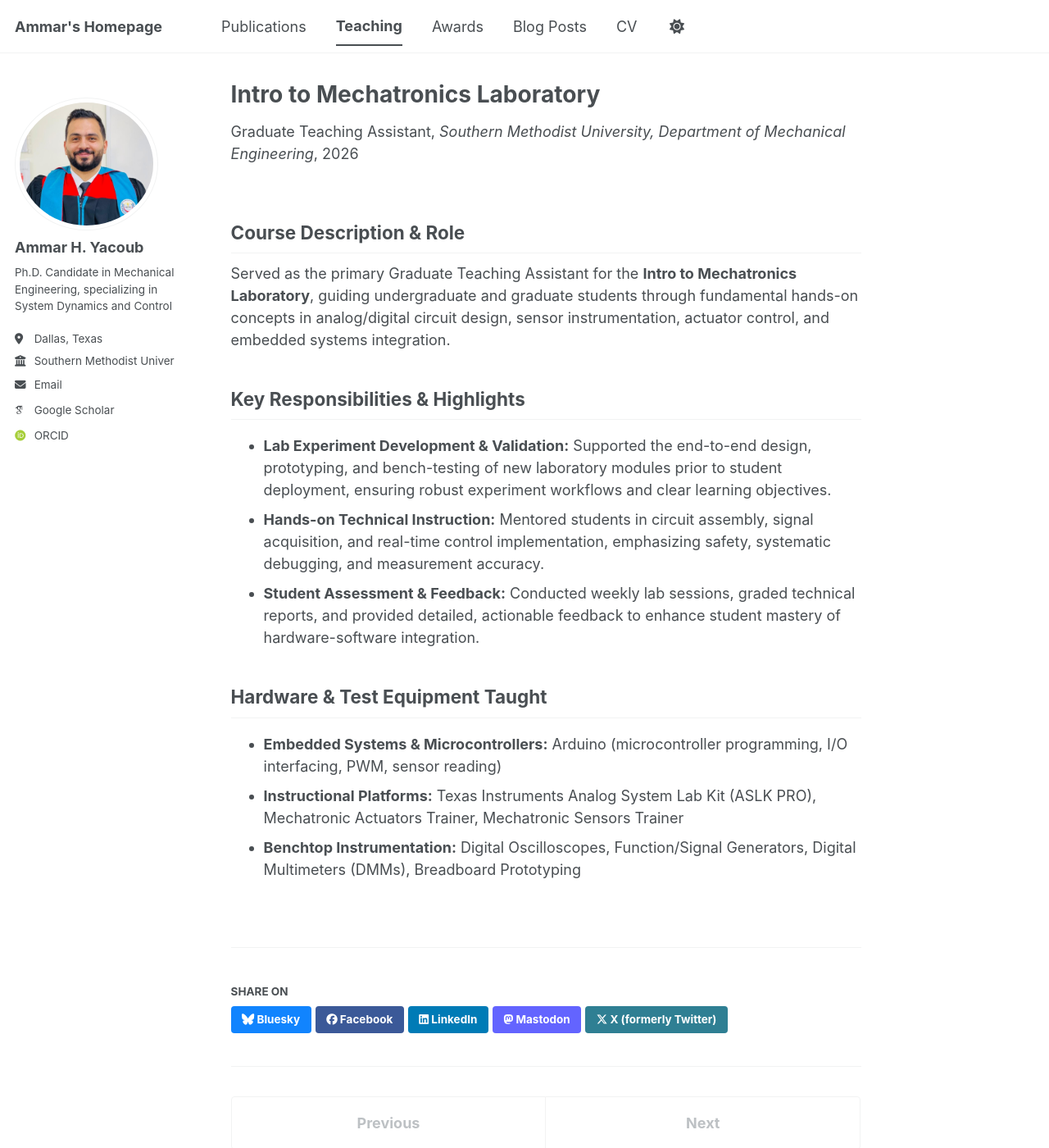
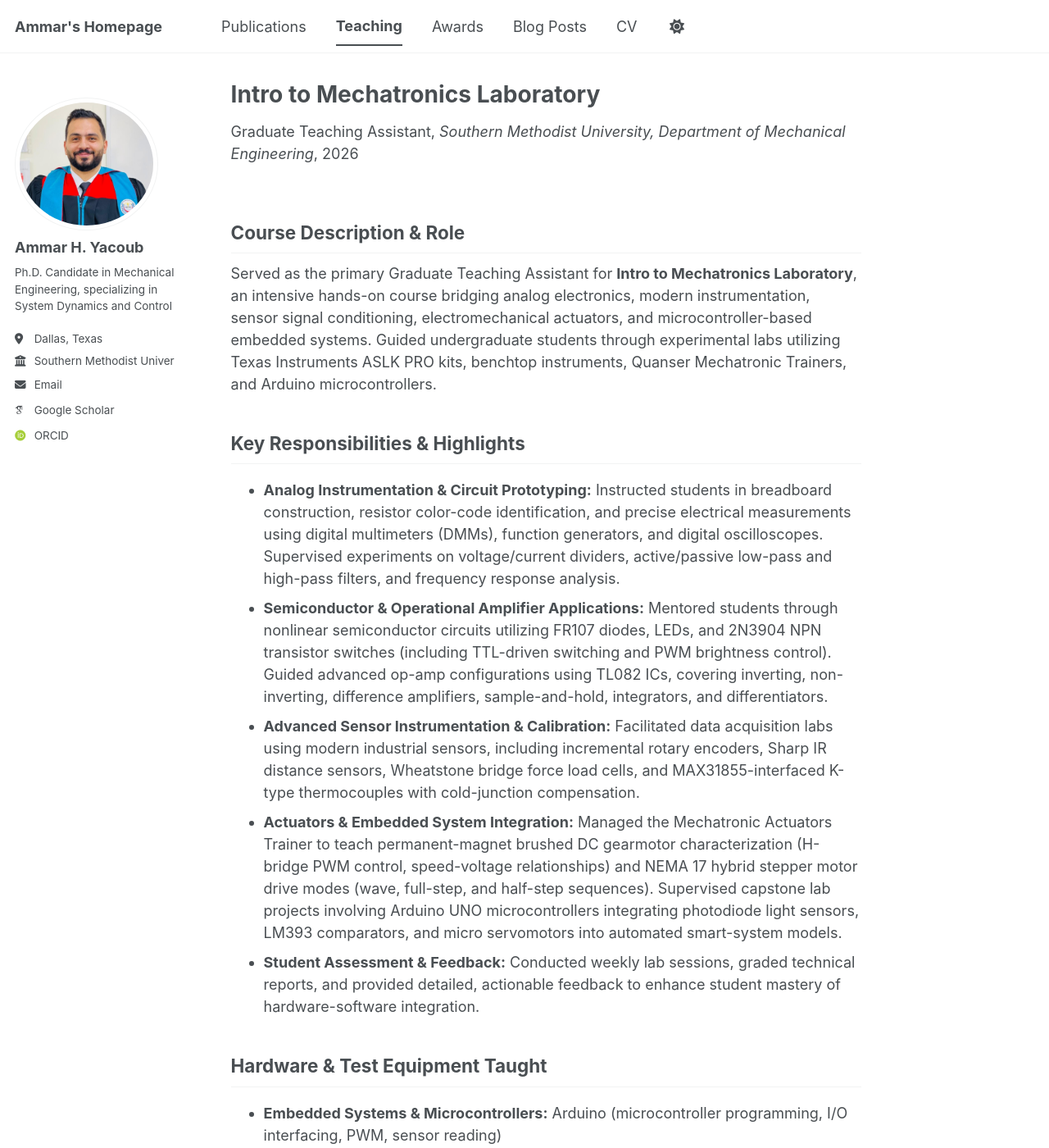
Before and after one commit to AmmarYacoub/AmmarYacoub.github.io, a Jekyll site: the page built from _teaching/Mechatronics.md, in a window 1280 px wide and 1400 px high. Shown: the whole window at 82% size. Built offline with Jekyll 4.4.1, drawn with Linux system fonts in a browser that asks for light colours; some web fonts are replaced; a script bundle is joined from its source files by our own code; library files that are not in the unit come from our copies.

Commit message:
Enhance Mechatronics course description and responsibilities
Expanded course description and key responsibilities for the Graduate Teaching Assistant role in the Intro to Mechatronics Laboratory. Added details on lab experiments, technical instruction, and equipment used.

```diff
--- a/_teaching/Mechatronics.md
+++ b/_teaching/Mechatronics.md
@@ -9,14 +9,18 @@ location: "Dallas, TX"
 ---
 
 ## Course Description & Role
-Served as the primary Graduate Teaching Assistant for the **Intro to Mechatronics Laboratory**, guiding undergraduate and graduate students through fundamental hands-on concepts in analog/digital circuit design, sensor instrumentation, actuator control, and embedded systems integration.
+Served as the primary Graduate Teaching Assistant for **Intro to Mechatronics Laboratory**, an intensive hands-on course bridging analog electronics, modern instrumentation, sensor signal conditioning, electromechanical actuators, and microcontroller-based embedded systems. Guided undergraduate students through experimental labs utilizing Texas Instruments ASLK PRO kits, benchtop instruments, Quanser Mechatronic Trainers, and Arduino microcontrollers.
 
 ## Key Responsibilities & Highlights
-* **Lab Experiment Development & Validation:** Supported the end-to-end design, prototyping, and bench-testing of new laboratory modules prior to student deployment, ensuring robust experiment workflows and clear learning objectives.
-* **Hands-on Technical Instruction:** Mentored students in circuit assembly, signal acquisition, and real-time control implementation, emphasizing safety, systematic debugging, and measurement accuracy.
+* **Analog Instrumentation & Circuit Prototyping:** Instructed students in breadboard construction, resistor color-code identification, and precise electrical measurements using digital multimeters (DMMs), function generators, and digital oscilloscopes. Supervised experiments on voltage/current dividers, active/passive low-pass and high-pass filters, and frequency response analysis.
+* **Semiconductor & Operational Amplifier Applications:** Mentored students through nonlinear semiconductor circuits utilizing FR107 diodes, LEDs, and 2N3904 NPN transistor switches (including TTL-driven switching and PWM brightness control). Guided advanced op-amp configurations using TL082 ICs, covering inverting, non-inverting, difference amplifiers, sample-and-hold, integrators, and differentiators.
+* **Advanced Sensor Instrumentation & Calibration:** Facilitated data acquisition labs using modern industrial sensors, including incremental rotary encoders, Sharp IR distance sensors, Wheatstone bridge force load cells, and MAX31855-interfaced K-type thermocouples with cold-junction compensation.
+* **Actuators & Embedded System Integration:** Managed the Mechatronic Actuators Trainer to teach permanent-magnet brushed DC gearmotor characterization (H-bridge PWM control, speed-voltage relationships) and NEMA 17 hybrid stepper motor drive modes (wave, full-step, and half-step sequences). Supervised capstone lab projects involving Arduino UNO microcontrollers integrating photodiode light sensors, LM393 comparators, and micro servomotors into automated smart-system models.
 * **Student Assessment & Feedback:** Conducted weekly lab sessions, graded technical reports, and provided detailed, actionable feedback to enhance student mastery of hardware-software integration.
 
 ## Hardware & Test Equipment Taught
 * **Embedded Systems & Microcontrollers:** Arduino (microcontroller programming, I/O interfacing, PWM, sensor reading)
 * **Instructional Platforms:** Texas Instruments Analog System Lab Kit (ASLK PRO), Mechatronic Actuators Trainer, Mechatronic Sensors Trainer
 * **Benchtop Instrumentation:** Digital Oscilloscopes, Function/Signal Generators, Digital Multimeters (DMMs), Breadboard Prototyping
+
+---
```
